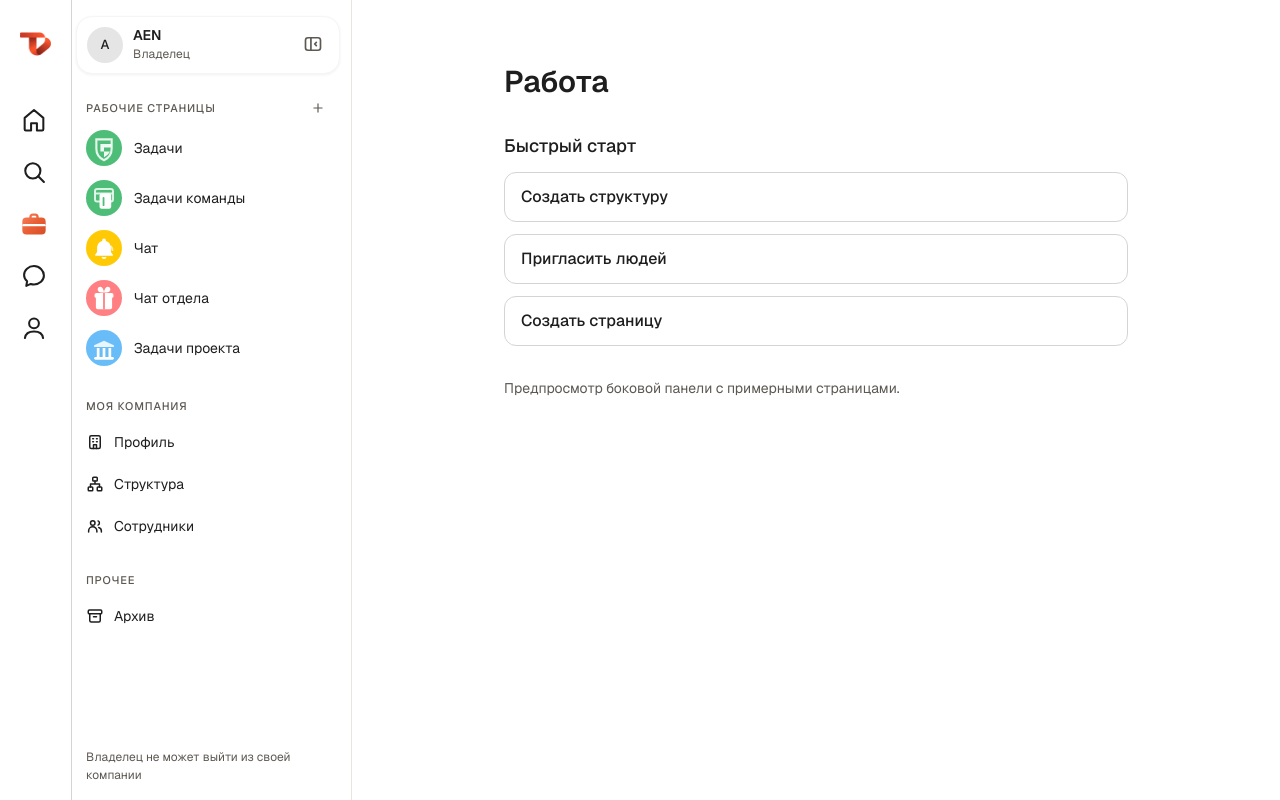
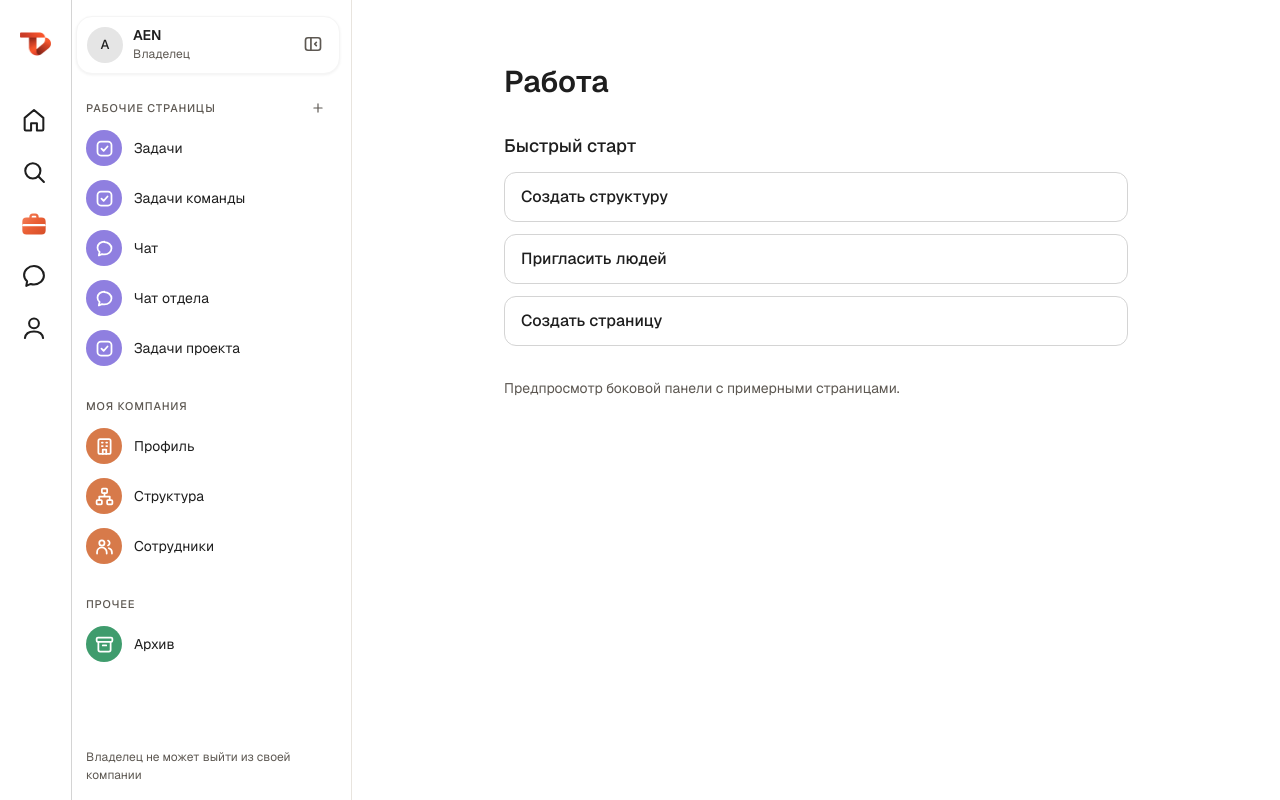
Before and after one commit to Ihsanchik23/Tandem, a Next.js app: page /work-preview in a window 1280 px wide. Built offline with nearby package versions, Linux system fonts and the light colour scheme.

Commit message:
Use semantic icons and section colors in workspace sidebar

```diff
--- a/src/components/nav/CompanyPanel.tsx
+++ b/src/components/nav/CompanyPanel.tsx
@@ -10,7 +10,7 @@ import { ConfirmAction } from "@/components/ui/ConfirmAction";
 import { canCreatePage, isNewPage } from "@/modules/pages/logic";
 import { NewBadge } from "@/modules/pages/PagesList";
 import { useSeenPages } from "@/modules/pages/seen";
-import { ArchiveIcon, CompanyProfileIcon, PeopleIcon, PlusIcon, StructureIcon, WorkspacePageIcon } from "./icons";
+import { ArchiveIcon, ChatPageIcon, CompanyProfileIcon, PeopleIcon, PlusIcon, StructureIcon, TasksPageIcon } from "./icons";
 
 // Панель компании: карточка компании, разделы мелкими заглавными, под ними страницы со значками.
 // Разделы: «Рабочие страницы», «Моя компания», «Прочее» (архив).
@@ -21,14 +21,9 @@ export function CompanyPanel({ data, onNavigate }: { data: ShellData; onNavigate
   const w = t.work;
   // На белой панели выбранный пункт выделяется светло-серой плашкой.
   const item = (active: boolean) =>
-    `flex h-10 items-center gap-2.5 rounded-xl px-2.5 text-[14px] text-ink transition-colors ${
-      active ? "bg-neutral-100 font-medium" : "hover:bg-neutral-50"
-    }`;
-  const pageItem = (active: boolean) =>
     `flex min-h-12 items-center gap-3 rounded-xl px-2.5 py-1.5 text-[14px] text-ink transition-colors ${
       active ? "bg-neutral-100 font-medium" : "hover:bg-neutral-50"
     }`;
-  const icon = "h-[18px] w-[18px] shrink-0";
 
   if (!data.company) {
     return (
@@ -86,9 +81,9 @@ export function CompanyPanel({ data, onNavigate }: { data: ShellData; onNavigate
           {pages.length === 0 ? (
             <p className="px-2.5 py-1 text-[13px] text-muted">{w.noPages}</p>
           ) : (
-            pages.map((p, index) => (
-              <Link key={p.id} href={`/work/p/${p.id}`} onClick={onNavigate} className={pageItem(pathname.startsWith(`/work/p/${p.id}`))}>
-                <WorkspacePageIcon variant={index} className="h-9 w-9 shrink-0" />
+            pages.map((p) => (
+              <Link key={p.id} href={`/work/p/${p.id}`} onClick={onNavigate} className={item(pathname.startsWith(`/work/p/${p.id}`))}>
+                <RoundIcon tone="pages" Icon={p.moduleKey === "chat" ? ChatPageIcon : TasksPageIcon} />
                 <span className="min-w-0 flex-1 truncate">{p.name}</span>
                 {seen && isNewPage(p, seen) ? <NewBadge /> : null}
               </Link>
@@ -99,7 +94,7 @@ export function CompanyPanel({ data, onNavigate }: { data: ShellData; onNavigate
         <Section title={w.menuMyCompany}>
           {links.map((l) => (
             <Link key={l.href} href={l.href} onClick={onNavigate} className={item(pathname.startsWith(l.href))}>
-              <l.Icon className={icon} />
+              <RoundIcon tone="company" Icon={l.Icon} />
               {l.label}
             </Link>
           ))}
@@ -108,7 +103,7 @@ export function CompanyPanel({ data, onNavigate }: { data: ShellData; onNavigate
         {/* «Прочее» — отдельный раздел: служебные страницы, не рабочие и не «Моя компания». */}
         <Section title={w.menuOther}>
           <Link href="/work/archive" onClick={onNavigate} className={item(pathname.startsWith("/work/archive"))}>
-            <ArchiveIcon className={icon} />
+            <RoundIcon tone="other" Icon={ArchiveIcon} />
             {w.menuArchive}
           </Link>
         </Section>
@@ -131,6 +126,20 @@ export function CompanyPanel({ data, onNavigate }: { data: ShellData; onNavigate
   );
 }
 
+const tones = {
+  pages: "bg-[var(--branch-1-line)]",
+  company: "bg-[var(--branch-3-line)]",
+  other: "bg-[var(--branch-2-line)]",
+} as const;
+
+function RoundIcon({ tone, Icon }: { tone: keyof typeof tones; Icon: (props: { className?: string }) => React.ReactNode }) {
+  return (
+    <span className={`flex h-9 w-9 shrink-0 items-center justify-center rounded-full text-white ${tones[tone]}`}>
+      <Icon className="h-[21px] w-[21px]" />
+    </span>
+  );
+}
+
 // Раздел: название мелкими серыми заглавными, справа — необязательное действие («+»), ниже — пункты.
 function Section({ title, action, children }: { title: string; action?: React.ReactNode; children: React.ReactNode }) {
   return (
--- a/src/components/nav/WorkSkeletons.tsx
+++ b/src/components/nav/WorkSkeletons.tsx
@@ -21,8 +21,8 @@ export function WorkPanelSkeleton() {
           <div key={section} className="flex flex-col gap-1">
             <span className="mx-2.5 mb-1.5 h-3 w-24 rounded bg-neutral-200/70" />
             {Array.from({ length: rows }, (_, i) => (
-              <span key={i} className={`flex items-center gap-2.5 px-2.5 ${section === 0 ? "h-12" : "h-10"}`}>
-                <span className={`rounded bg-neutral-200/70 ${section === 0 ? "h-9 w-9 rounded-full" : "h-[18px] w-[18px]"}`} />
+              <span key={i} className="flex h-12 items-center gap-2.5 px-2.5">
+                <span className="h-9 w-9 rounded-full bg-neutral-200/70" />
                 <span className="h-3.5 w-32 rounded bg-neutral-200/70" />
               </span>
             ))}
--- a/src/components/nav/icons.tsx
+++ b/src/components/nav/icons.tsx
@@ -181,55 +181,6 @@ export function PanelOpenIcon({ className }: IconProps) {
   );
 }
 
-// Цветные круглые значки для списка страниц в панели «Работа».
-// Формы и палитра повторяют референс: щит, карта, колокольчик, подарок, здание.
-const workspacePageColors = ["#4DBD78", "#4DBD78", "#FFCA05", "#FF7F83", "#68BDF8"] as const;
-
-export function WorkspacePageIcon({ variant, className }: { variant: number; className?: string }) {
-  const kind = variant % workspacePageColors.length;
-  return (
-    <svg viewBox="0 0 40 40" fill="none" aria-hidden className={className}>
-      <circle cx="20" cy="20" r="20" fill={workspacePageColors[kind]} />
-      {kind === 0 && (
-        <>
-          <path d="M11.5 10.5h17v10.2c0 6.2-3.4 10.4-8.5 12.8-5.1-2.4-8.5-6.6-8.5-12.8V10.5Z" stroke="white" strokeWidth="2.4" opacity=".85" />
-          <path d="M16 15.5h12v4H20v4.4h6.5c-1.2 2.7-3.4 4.8-6.5 6.4v-6.4h-4V15.5Z" fill="white" opacity=".9" />
-        </>
-      )}
-      {kind === 1 && (
-        <>
-          <rect x="10" y="10" width="20" height="14" rx="2.3" stroke="white" strokeWidth="2.2" opacity=".8" />
-          <path d="M10.5 15h19" stroke="white" strokeWidth="2.2" opacity=".8" />
-          <rect x="15" y="15" width="13" height="17" rx="2.3" fill="white" />
-          <path d="M19.5 20v8" stroke={workspacePageColors[kind]} strokeWidth="2" strokeLinecap="round" />
-        </>
-      )}
-      {kind === 2 && (
-        <>
-          <path d="M20 9.5a2 2 0 0 1 2 2v.7c3.7.9 5.7 4 5.7 8.1v4.2l2 2.6c.5.7 0 1.6-.9 1.6H11.2c-.9 0-1.4-.9-.9-1.6l2-2.6v-4.2c0-4.1 2-7.2 5.7-8.1v-.7a2 2 0 0 1 2-2Z" fill="white" />
-          <path d="M17.2 30h5.6a2.9 2.9 0 0 1-5.6 0Z" fill="white" />
-          <path d="M27.7 18.2c1.1 1.1 1.7 2.5 1.7 4.2" stroke="white" strokeWidth="2" strokeLinecap="round" opacity=".7" />
-        </>
-      )}
-      {kind === 3 && (
-        <>
-          <path d="M11 18h18v12.5a2 2 0 0 1-2 2H13a2 2 0 0 1-2-2V18Z" fill="white" />
-          <rect x="9.5" y="14.5" width="21" height="5.5" rx="2" fill="white" />
-          <path d="M20 14.5v18" stroke={workspacePageColors[kind]} strokeWidth="2" />
-          <path d="M19.5 14c-3.8 0-6.5-1.1-6.5-3.5a3 3 0 0 1 3-3c2.3 0 3.5 2.7 4 6.5M20.5 14c3.8 0 6.5-1.1 6.5-3.5a3 3 0 0 0-3-3c-2.3 0-3.5 2.7-4 6.5Z" fill="white" />
-        </>
-      )}
-      {kind === 4 && (
-        <>
-          <path d="m9 17 11-5 11 5v2H9v-2Z" fill="white" opacity=".85" />
-          <path d="M12 20h3v10h-3V20Zm6.5 0h3v10h-3V20Zm6.5 0h3v10h-3V20Z" fill="white" />
-          <rect x="9" y="30" width="22" height="3" rx="1.5" fill="white" />
-        </>
-      )}
-    </svg>
-  );
-}
-
 // Значки модулей рабочих страниц: чат и задачи.
 export function ChatPageIcon({ className }: IconProps) {
   return (
```
